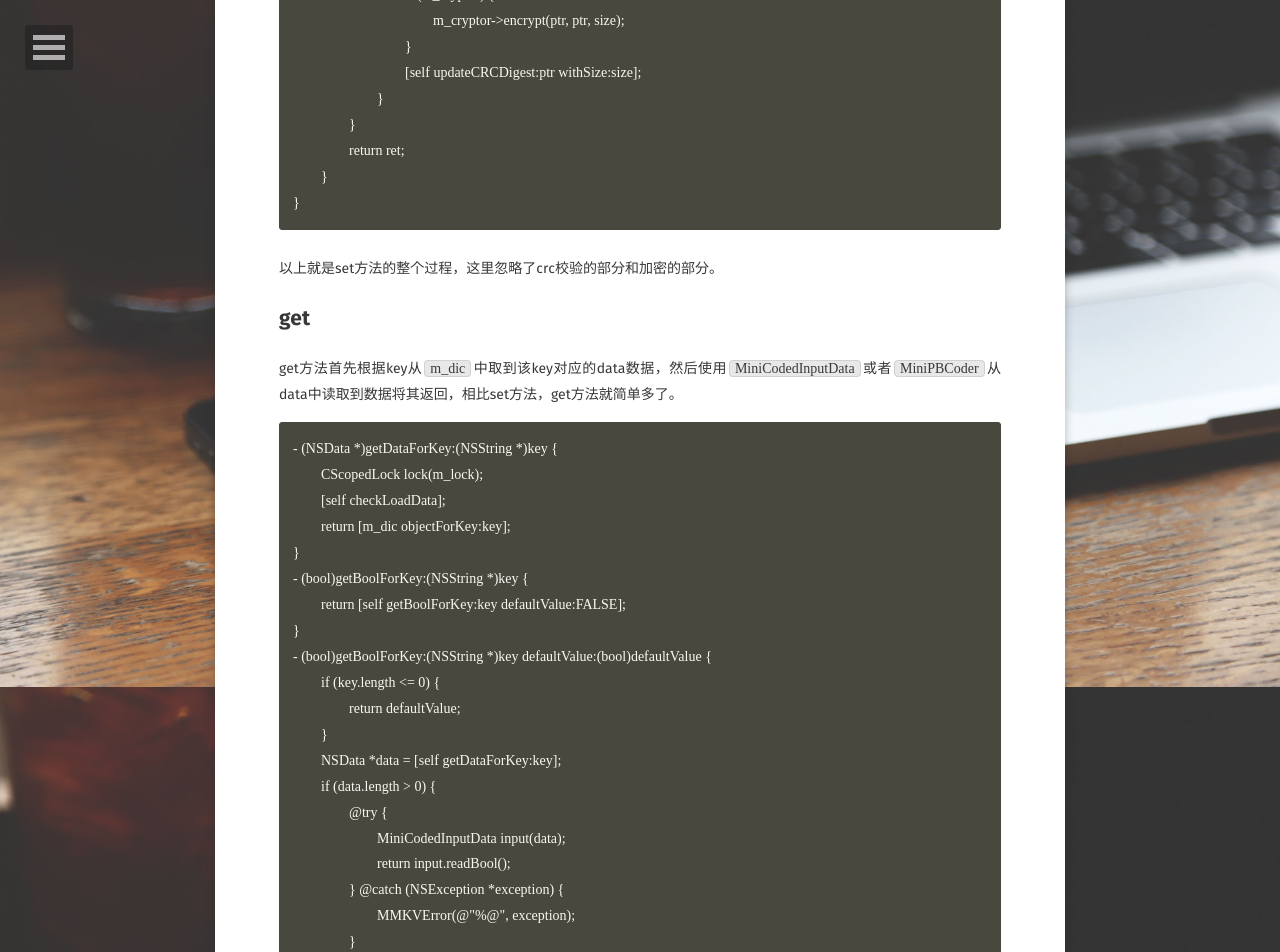
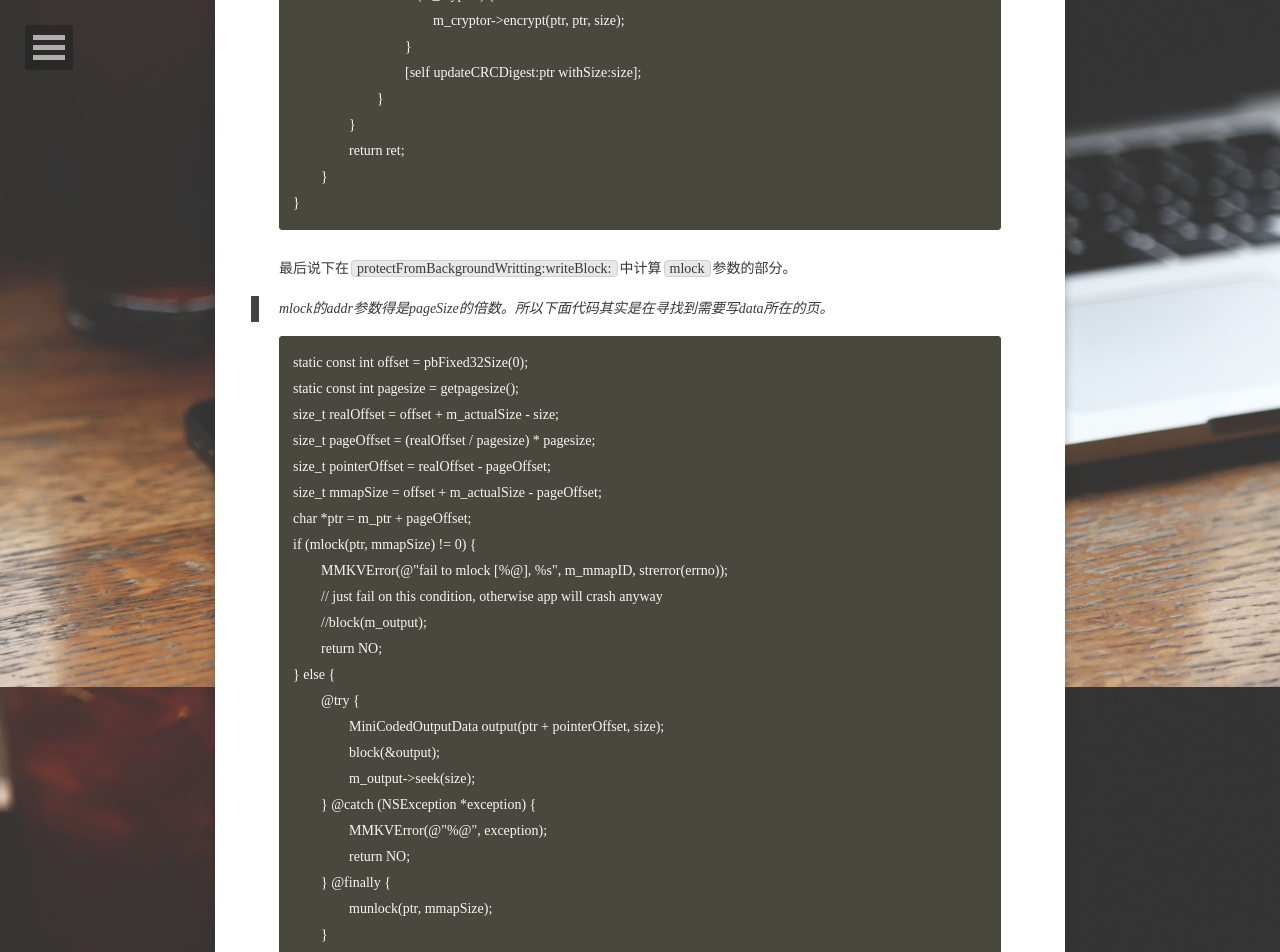
Before and after one commit to longjianjiang/longjianjiang.github.io, a Jekyll site: the page built from _posts/2018-11-02-mmkv.md, in a window 1280 px wide and 1400 px high, scrolled down 18213 px. Shown: the top 952 px of the window. Built offline with Jekyll 4.4.1, drawn with Linux system fonts in a browser that asks for light colours; some web fonts are replaced; comment, search, counter and statistics services are not loaded; some of the changed text lies outside the part shown.

Commit message:
update mmkv

````diff
--- a/_posts/2018-11-02-mmkv.md
+++ b/_posts/2018-11-02-mmkv.md
@@ -724,6 +724,41 @@ MMKV提供给我们的各种类型的set方法，其实内部都是通过将不
 }
 ```
 
+最后说下在`protectFromBackgroundWritting:writeBlock:`中计算`mlock`参数的部分。
+
+> mlock的addr参数得是pageSize的倍数。所以下面代码其实是在寻找到需要写data所在的页。
+
+```
+static const int offset = pbFixed32Size(0);
+static const int pagesize = getpagesize();
+size_t realOffset = offset + m_actualSize - size;
+size_t pageOffset = (realOffset / pagesize) * pagesize;
+size_t pointerOffset = realOffset - pageOffset;
+size_t mmapSize = offset + m_actualSize - pageOffset;
+char *ptr = m_ptr + pageOffset;
+if (mlock(ptr, mmapSize) != 0) {
+	MMKVError(@"fail to mlock [%@], %s", m_mmapID, strerror(errno));
+	// just fail on this condition, otherwise app will crash anyway
+	//block(m_output);
+	return NO;
+} else {
+	@try {
+		MiniCodedOutputData output(ptr + pointerOffset, size);
+		block(&output);
+		m_output->seek(size);
+	} @catch (NSException *exception) {
+		MMKVError(@"%@", exception);
+		return NO;
+	} @finally {
+		munlock(ptr, mmapSize);
+	}
+}
+```
+
+![计算mlock参数](http://ocigwe4cv.bkt.clouddn.com/mmkv_1.png)
+
+如图所示，最后我们计算出`mlock`的`addr`参数ptr，和`len`参数mmapSize，最后将文件从ptr+pointerOffset开始，length为size的区域开始将新加入的key&value写进文件，最后将`m_output`seek size。
+
 以上就是set方法的整个过程，这里忽略了crc校验的部分和加密的部分。
 
 ## get
````
